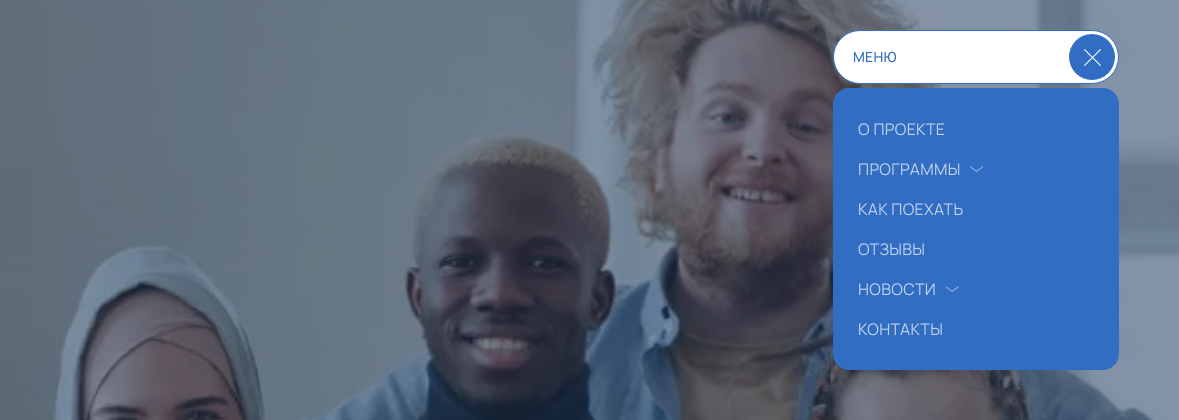
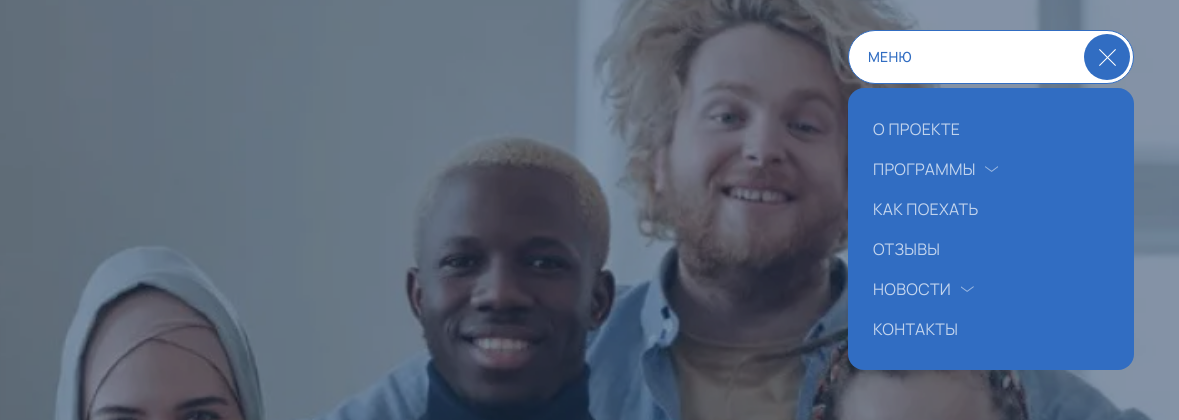
Before and after one commit to dYAROSLAVy/internship, a website built with Vite: page source/index.html in a window 1280 px wide. Both pictures are taken after a click on the button "МЕНЮ". Shown: the top 420 px of the page, 101-1280 px from the left. Built offline with nearby package versions, Linux system fonts and the light colour scheme.

Commit message:
Исправляет хедер

```diff
--- a/source/js/modules/init-header-nav.js
+++ b/source/js/modules/init-header-nav.js
@@ -1,15 +1,24 @@
-import {ScrollLock} from '../utils/scroll-lock';
-import {FocusLock} from '../utils/focus-lock';
+import { ScrollLock } from '../utils/scroll-lock';
+import { FocusLock } from '../utils/focus-lock';
 
-const nav = document.querySelector('[data-header-nav]');
-const navToggle = document.querySelector('[data-nav-toggle]');
-const scrollLock = document._scrollLock = new ScrollLock();
-const focusLock = document._focusLock = new FocusLock();
-const allLinks = document.querySelectorAll('a');
-const mainLinks = document.querySelectorAll('.nav__main-link');
-const accordionButtons = document.querySelectorAll('[data-accordion="button"]');
+const header = document.querySelector('[data-header]');
+
+const headerNav = () => {
+  if (!header) {
+    return;
+  }
+
+  const nav = header.querySelector('[data-header-nav]');
+  const navToggle = header.querySelector('[data-nav-toggle]');
+  const scrollLock = header._scrollLock = new ScrollLock();
+  const focusLock = header._focusLock = new FocusLock();
+  const allLinks = header.querySelectorAll('a');
+  const mainLinks = header.querySelectorAll('.nav__main-link');
+  const accordionButtons = header.querySelectorAll('[data-accordion="button"]');
 
   let isNavOpen = false;
+
+  const getScrollbarWidth = () => window.innerWidth - document.documentElement.clientWidth;
 
   const disableFocus = (arr) => {
     arr.forEach((item) => {
@@ -98,6 +107,7 @@ const removeListeners = () => {
 
 
   const openNav = () => {
+    header.style.paddingRight = `${getScrollbarWidth()}px`;
     isNavOpen = true;
     nav.classList.remove('is-closed');
     nav.classList.add('is-open');
@@ -108,6 +118,7 @@ const openNav = () => {
   };
 
   function closeNav() {
+    header.style.paddingRight = null;
     isNavOpen = false;
     nav.classList.remove('is-open');
     nav.classList.add('is-closed');
@@ -125,13 +136,12 @@ const onNavToggleClick = () => {
     }
   };
 
-const initHeaderNav = () => {
-  if(!navToggle) {
-    return;
-  }
-
   navToggle.addEventListener('click', onNavToggleClick);
   disableNavFocus();
 };
 
+const initHeaderNav = () => {
+  headerNav();
+};
+
 export {initHeaderNav};
--- a/source/sass/blocks/header.scss
+++ b/source/sass/blocks/header.scss
@@ -4,10 +4,6 @@
   min-height: 54px;
   z-index: 2;
   transition: transform $trans-default;
-}
-
-.header:has(.nav.is-open) {
-  padding-right: 15px;
 }
 
 .header:has(.nav.is-open) .header__logo {
```
Lines whose indentation alone changed are shown as unchanged.
